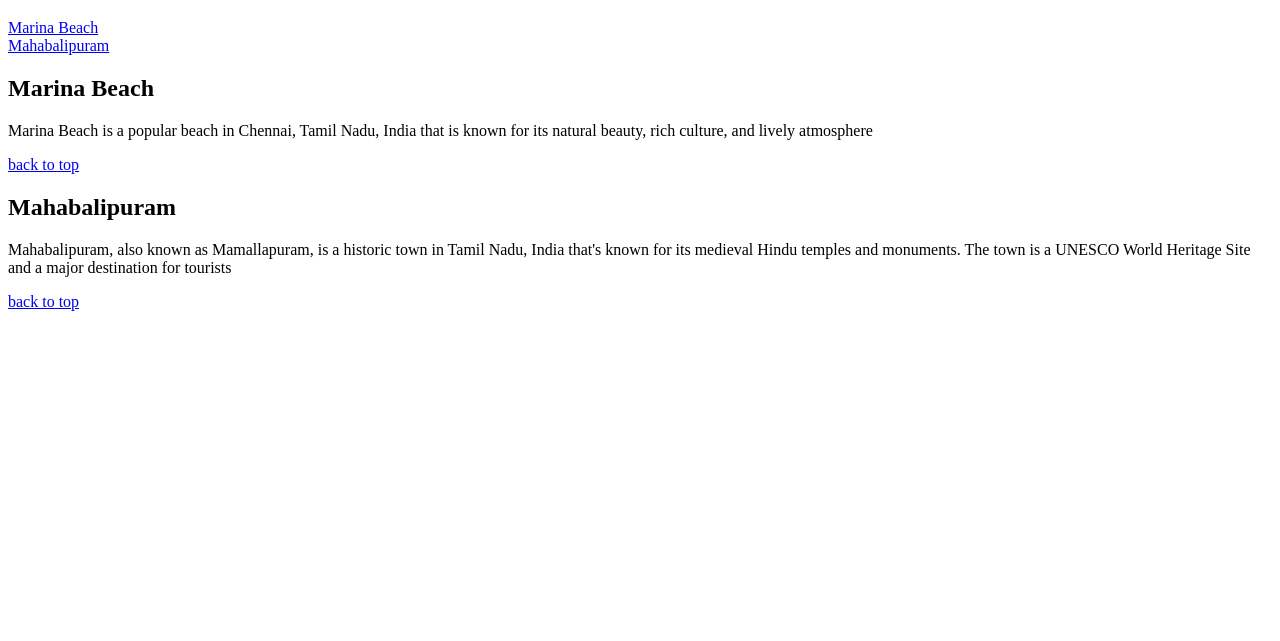
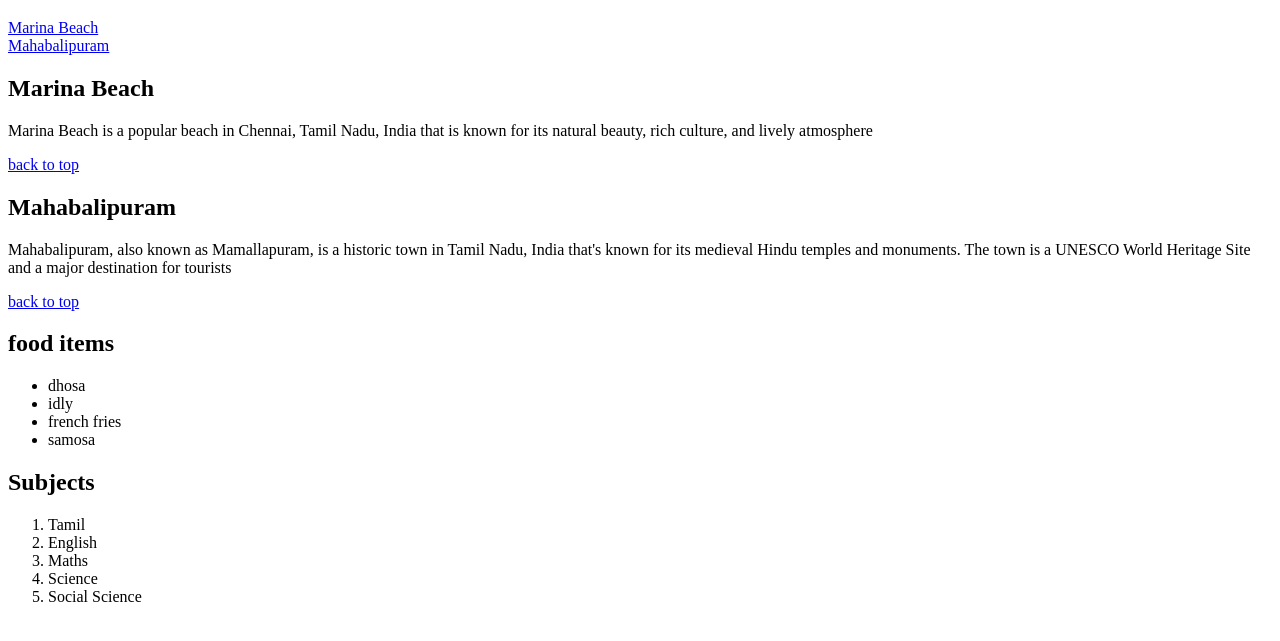
Before and after one commit to k-sangavi/HTML-TD--tutorial, a plain HTML site: page NamedAnchors.html in a window 1280 px wide. Shown: the part 79-720 px from the top of the page. Drawn offline with Linux system fonts and the light colour scheme.

Commit message:
unordered and ordered list

```diff
--- a/NamedAnchors.html
+++ b/NamedAnchors.html
@@ -25,6 +25,24 @@
       town is a UNESCO World Heritage Site and a major destination for tourists
     </p>
     <p><a href="#top">back to top</a></p>
+    <!-- unordered and ordered lists -->
+     <p>
+      <h2>food items</h2>
+     <ul><li>dhosa</li>
+      <li>idly</li>
+      <li>french fries </li>
+      <li>samosa</li>
+    </ul>
+
+
+     <h2>Subjects</h2>
+    <ol>
+     <li>Tamil </li>
+    <li>English</li>
+  <li>Maths</li>
+<li>Science</li>
+<li>Social Science</li>
+</ol></p>
 
 
   </body>
```
